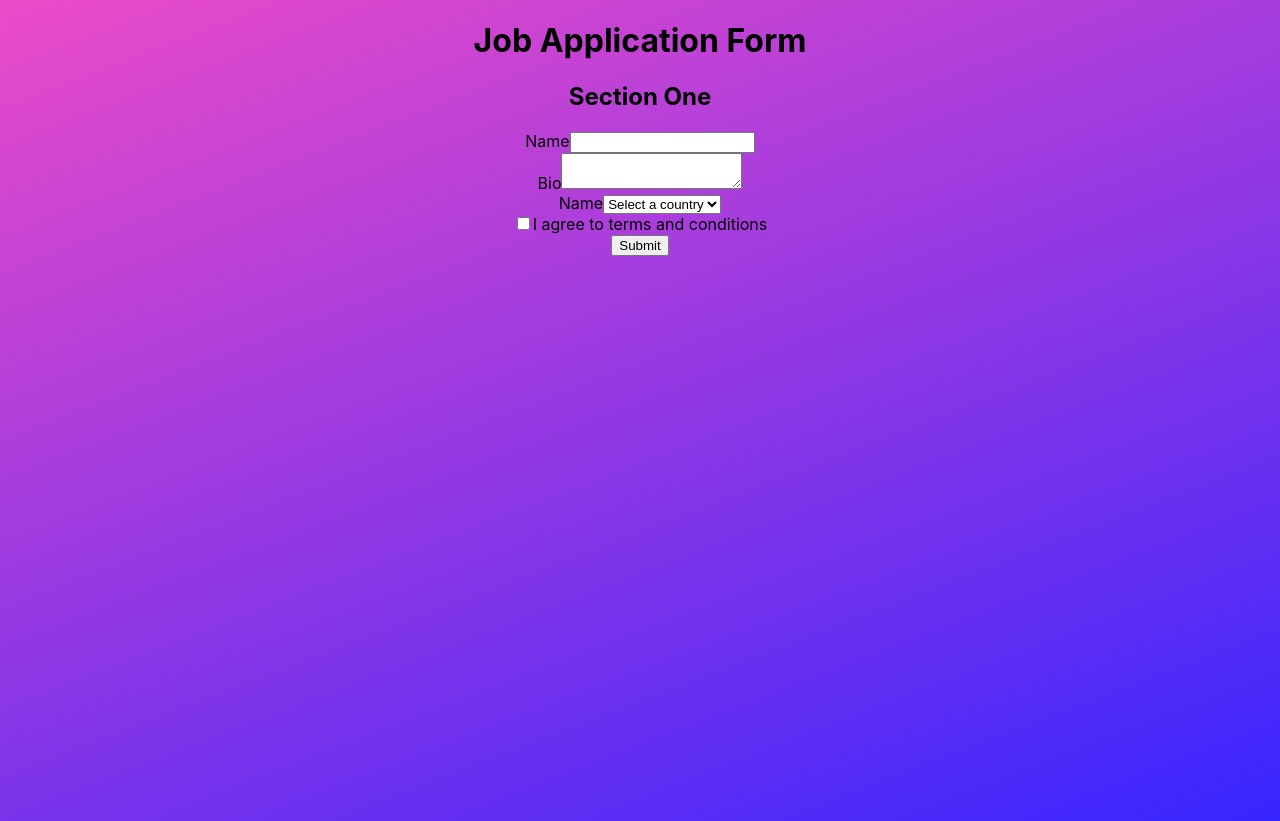
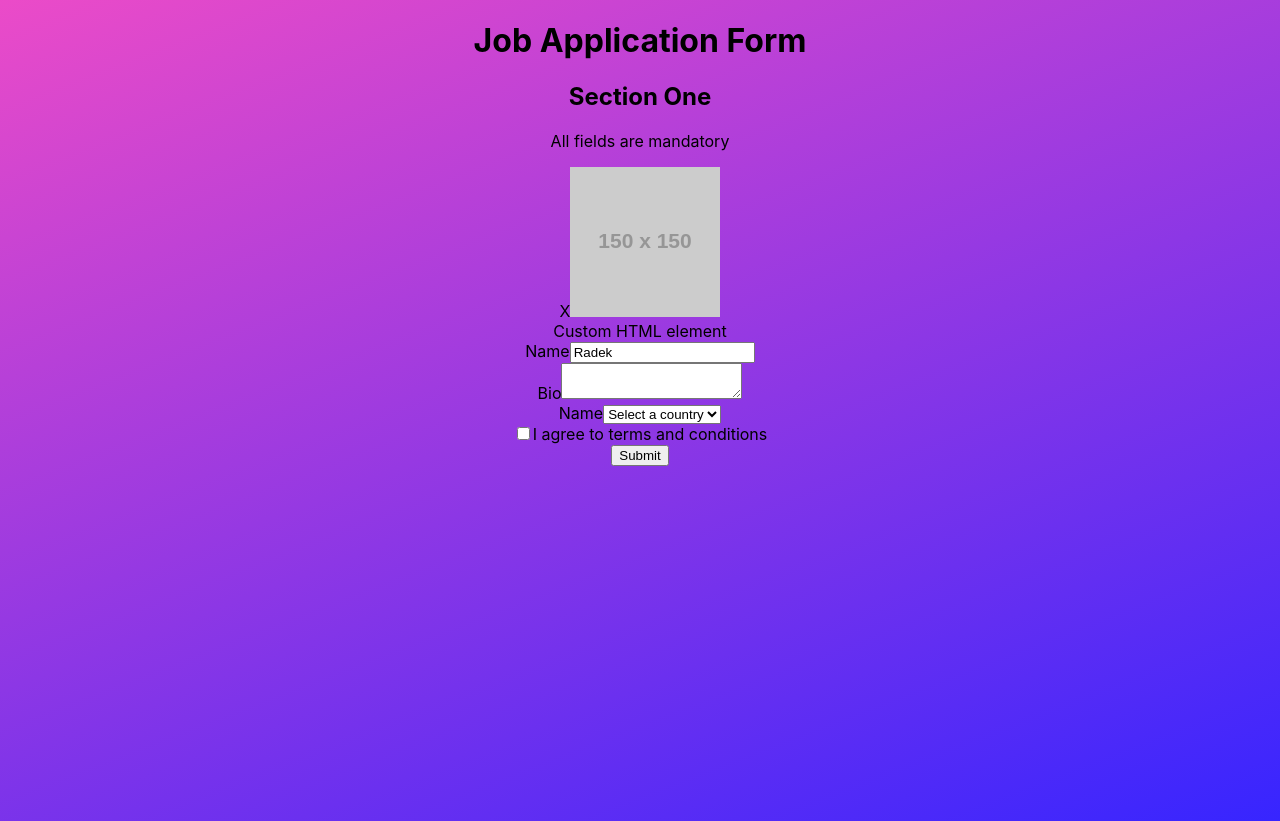
Before and after one commit to Radexman/react-testing-jest, a React (Create React App) app: page / in a window 1280 px wide. Built offline with nearby package versions, Linux system fonts and the light colour scheme.

Commit message:
All Query Methods

```diff
--- a/src/components/application/application.tsx
+++ b/src/components/application/application.tsx
@@ -3,12 +3,22 @@ const Application = () => {
 		<>
 			<h1>Job Application Form</h1>
 			<h2>Section One</h2>
+			<p>All fields are mandatory</p>
+			<span title='close'>X</span>
+			<img
+				src='https://via.placeholder.com/150'
+				alt='a person with a laptop'
+			/>
+			<div data-testid='custom-element'>Custom HTML element</div>
 			<form>
 				<div>
 					<label htmlFor='name'>Name</label>
 					<input
+						onChange={() => {}}
 						type='text'
+						value='Radek'
 						id='name'
+						placeholder='Fullname'
 					/>
 				</div>
 				<div>
```
Also changed, not shown: 1 other file (tests, documents, lock files or other folders).
